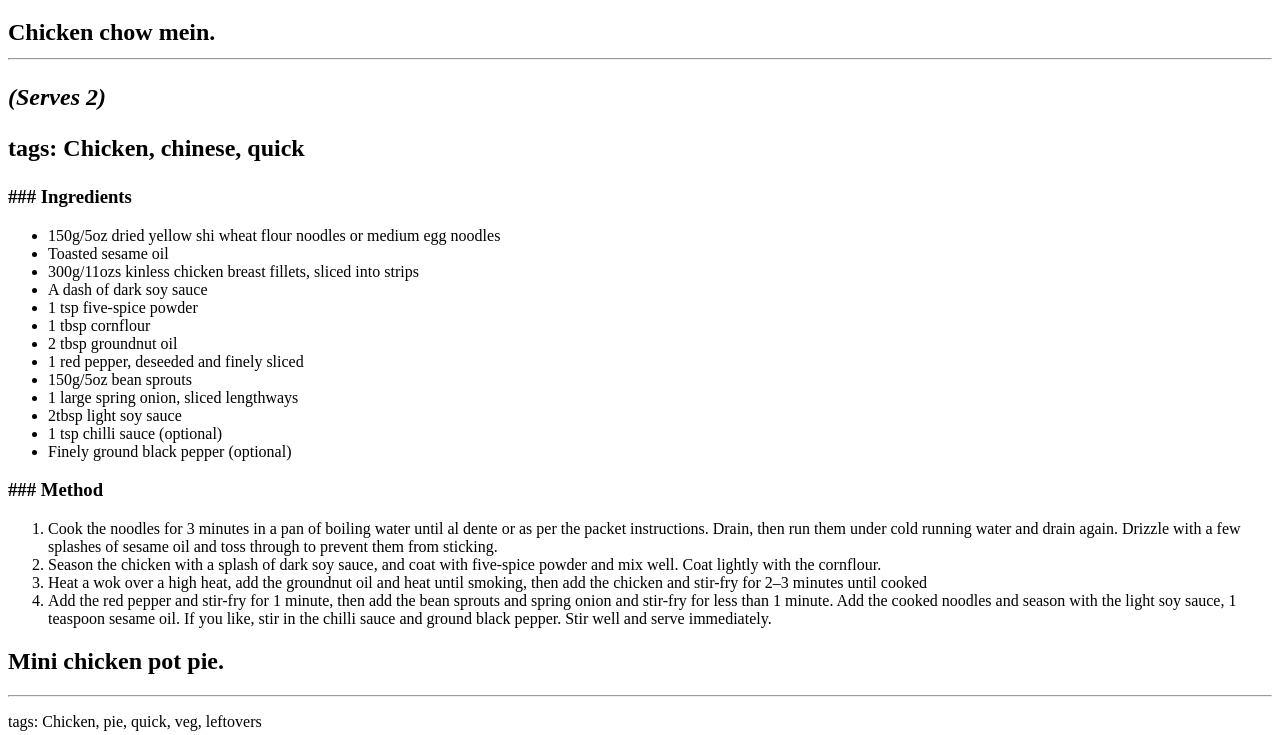
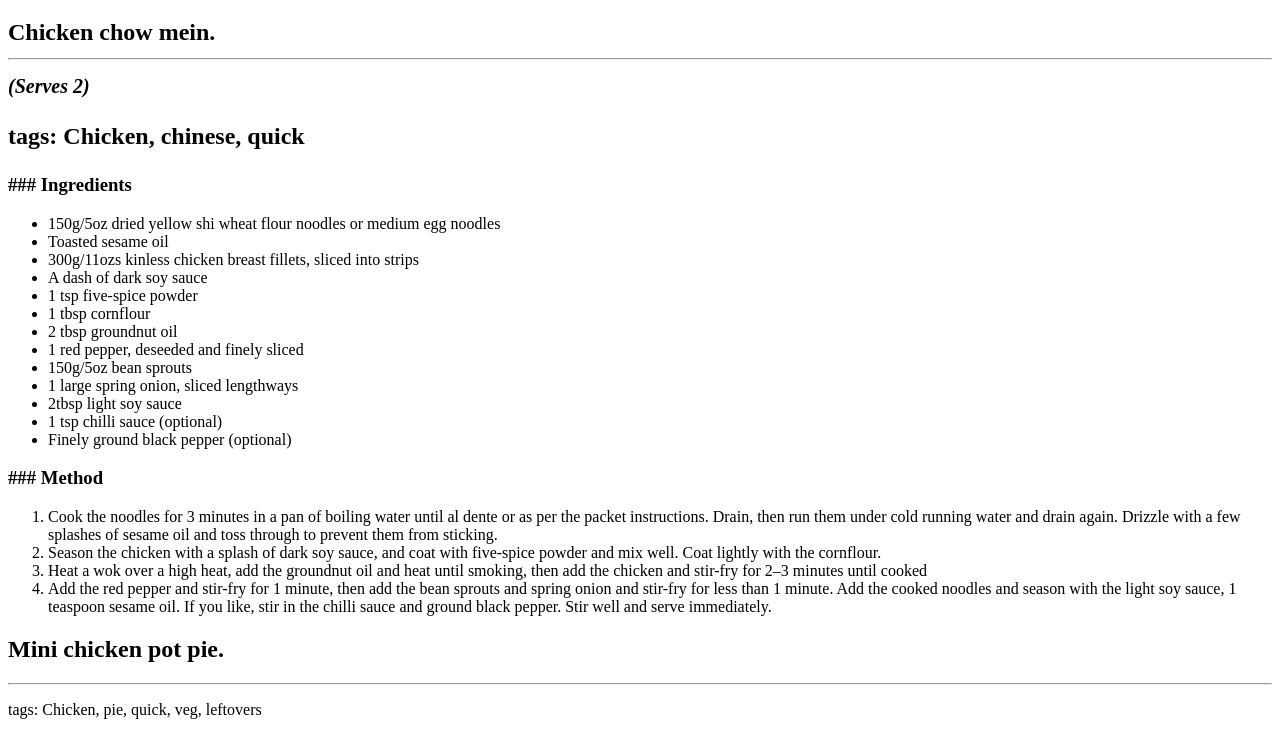
Before and after one commit to mikeycattell/forking-cooking, a plain HTML site: page index.html in a window 1280 px wide. Shown: the part 61-796 px from the top of the page. Drawn offline with Linux system fonts and the light colour scheme.

```diff
--- a/index.html
+++ b/index.html
@@ -5,7 +5,7 @@
 
 <h2>Chicken chow mein.
 <hr>
-<p><i>(Serves 2)</i></p>
+<small><i>(Serves 2)</i></small>
 
 <p>tags: Chicken, chinese, quick</p>
 
```
Also changed, not shown: 1 other file.
